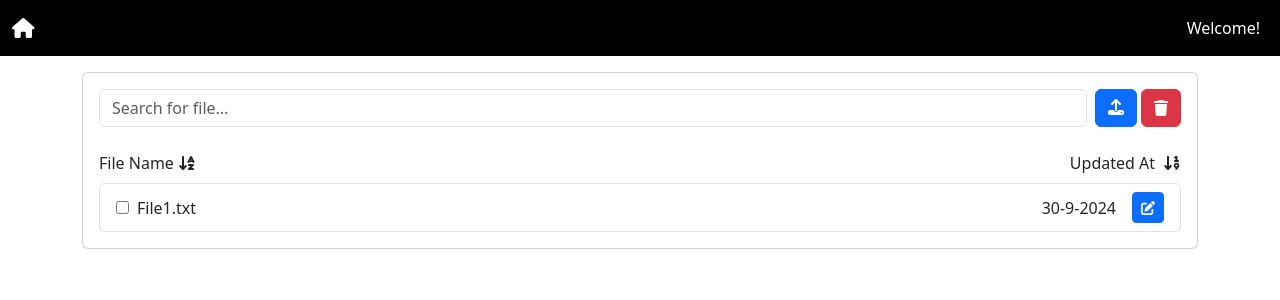
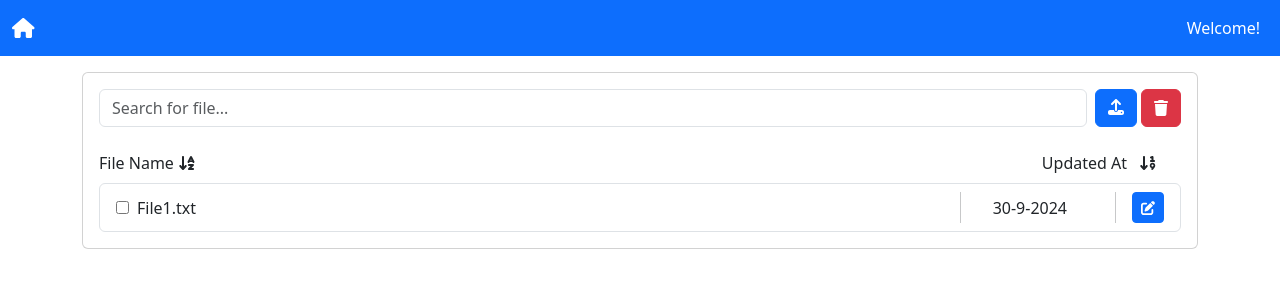
Before and after one commit to IvarOt/EVE-Frontend, a React (Vite) app in the folder eve-frontend/: page / in a window 1280 px wide. Shown: the top 300 px of the page. Built offline with nearby package versions, Linux system fonts and the light colour scheme.

Commit message:
layout update

```diff
--- a/eve-frontend/src/components/Navbar.jsx
+++ b/eve-frontend/src/components/Navbar.jsx
@@ -4,7 +4,7 @@ import { Link } from "react-router-dom";
 
 function Navbar() {
     return (
-        <nav className="navbar navbar-expand-sm navbar-toggleable-sm navbar-light bg-black box-shadow mb-3">
+        <nav className="navbar navbar-expand-sm navbar-toggleable-sm navbar-light bg-primary box-shadow mb-3">
       <div className="container-fluid">
         <a className="navbar-brand" href="/" style={{ color: 'white' }}>
         <FontAwesomeIcon icon={faHome} />
--- a/eve-frontend/src/pages/Dashboard.jsx
+++ b/eve-frontend/src/pages/Dashboard.jsx
@@ -1,5 +1,4 @@
 import React from 'react';
-import App from '../App';
 import { FontAwesomeIcon } from '@fortawesome/react-fontawesome';
 import { faPenToSquare, faTrash, faSortAlphaAsc, faSortNumericAsc } from '@fortawesome/free-solid-svg-icons';
 import UploadExcelPopup from '../components/UploadExcelPopup';
@@ -25,25 +24,29 @@ function Dashboard() {
                     </button>
                   </div>
                 </div>
-                <div className='d-flex flex-direction-row mb-2'>
+                <div className='d-flex mb-2'>
                   <div className='d-flex flex-grow-1 align-items-center'>
                     <p className='mb-0 me-1'>File Name</p>
                     <FontAwesomeIcon icon={faSortAlphaAsc} />
                   </div>
-                  <div className='d-flex flex-direction-column align-items-center'>
-                    <p className='mb-0'>Updated At</p>
-                  <FontAwesomeIcon icon={faSortNumericAsc} className='ms-2' />
+                  <div className='d-flex flex-column align-items-center me-4'>
+                    <div className='d-flex align-items-center'>
+                      <p className='mb-0 me-1'>Updated At</p>
+                      <FontAwesomeIcon icon={faSortNumericAsc} className='ms-2' />
+                    </div>
                   </div>
                 </div>
                 <ul className="list-group">
-                <li className="list-group-item d-flex justify-content-between align-items-center">
+                  <li className="list-group-item d-flex justify-content-between align-items-center">
                     <div className="d-flex flex-grow-1 align-items-center">
                       <input type="checkbox" className="me-2" />
                       <p className='mb-0'>File1.txt</p>
                     </div>
-                    <div className='d-flex flex-column align-items-end'>
+                    <div className="vr mx-3"></div>
+                    <div className='d-flex flex-column align-items-end mx-3'>
                       <p className='mb-0 me-3'>30-9-2024</p>
                     </div>
+                    <div className="vr mx-3"></div>
                     <div>
                       <button className="btn btn-primary btn-sm">
                         <FontAwesomeIcon icon={faPenToSquare} />
```
